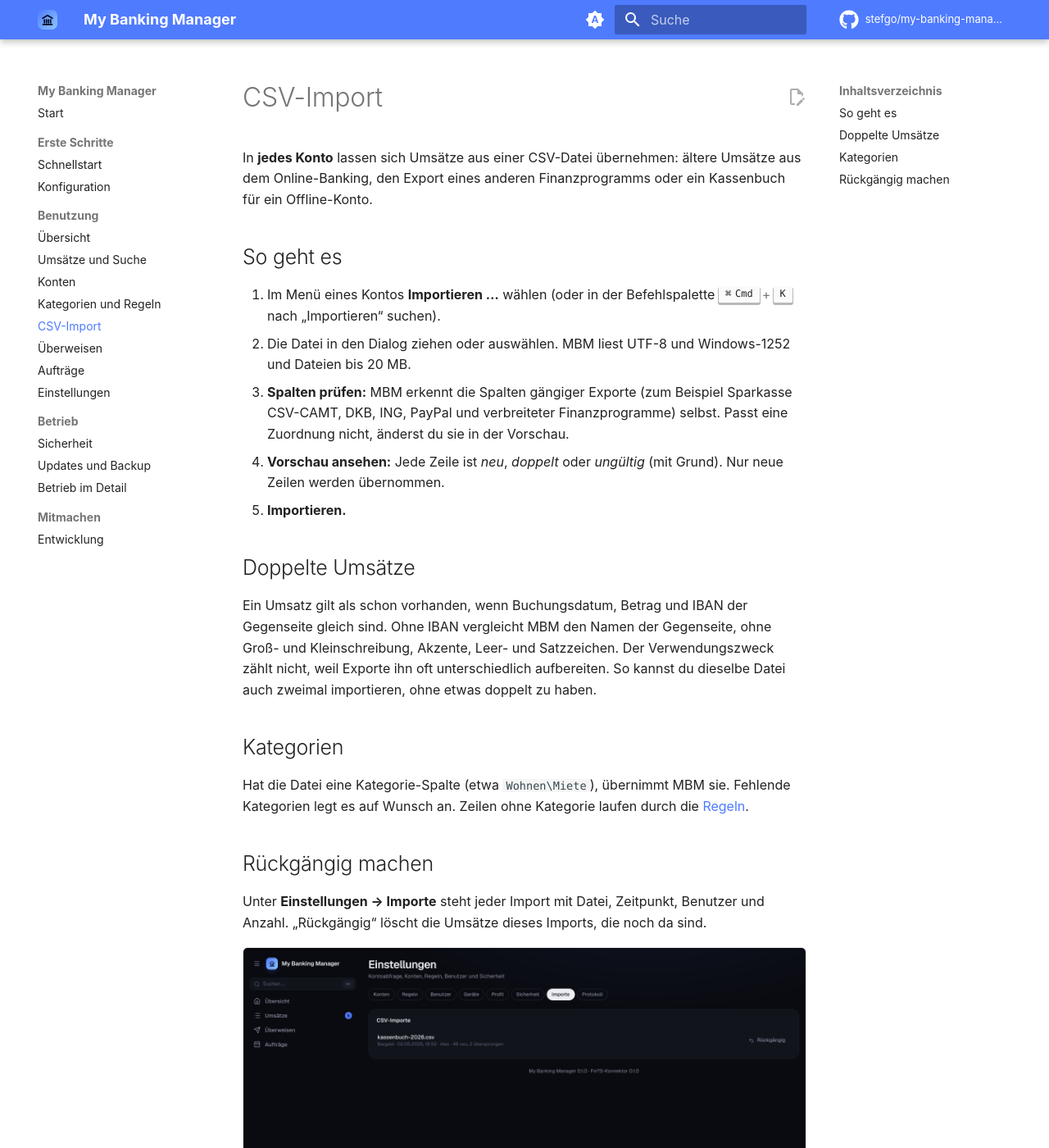
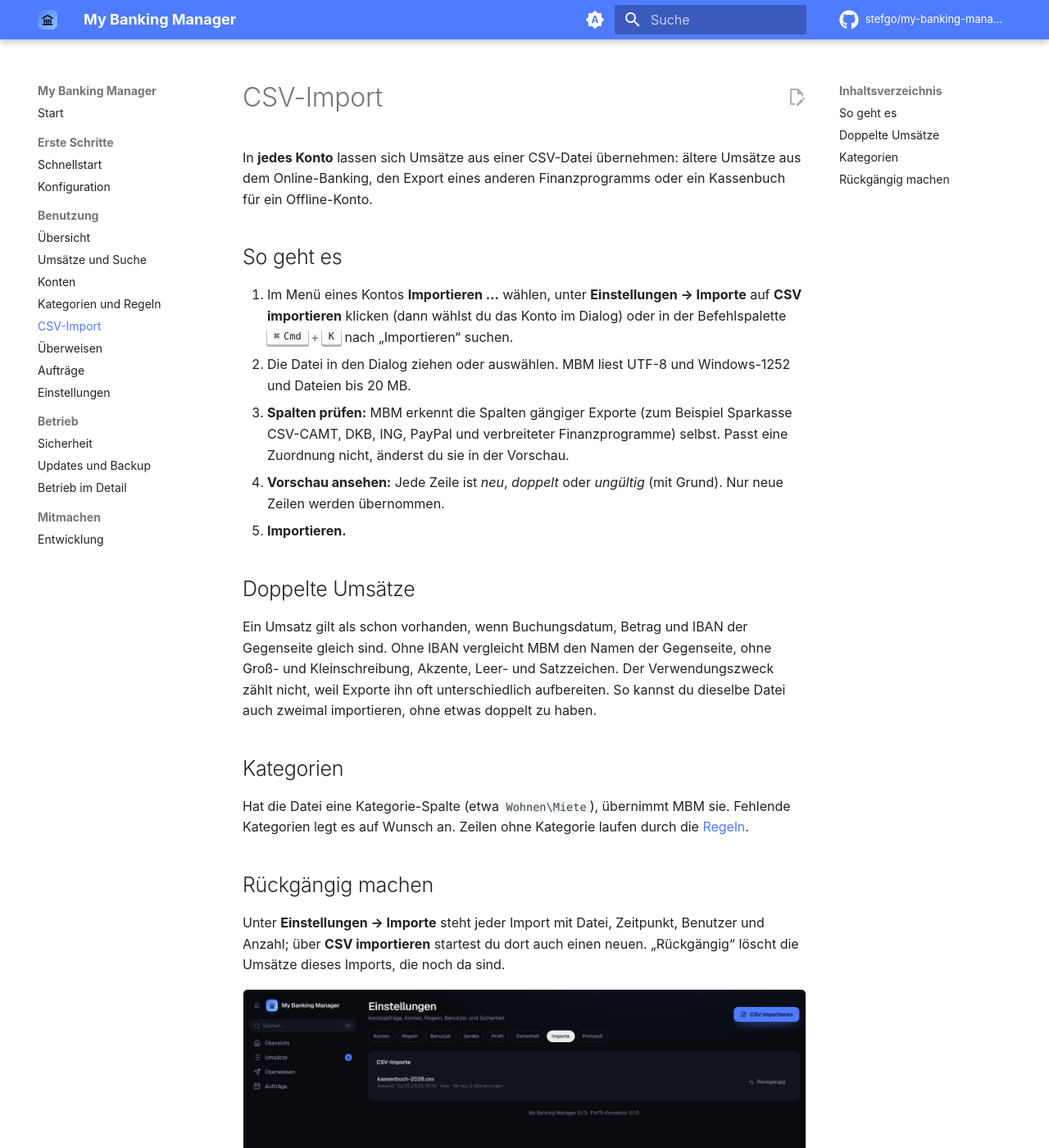
Before and after one commit to stefgo/my-banking-manager, an MkDocs documentation site: the page built from docs/guide/import.md, in a window 1280 px wide and 1400 px high. Shown: the whole window at 82% size. Built offline with MkDocs 1.6.1 and Material for MkDocs 9.7.7, drawn with Linux system fonts in a browser that asks for light colours; comment, search, counter and statistics services are not loaded.

Commit message:
feat(import): CSV-Import aus Einstellungen → Importe starten
Der Reiter „Importe“ hat oben rechts den Knopf „CSV importieren“. Er öffnet
den Import-Dialog ohne vorgewähltes Konto; das Konto wird im Dialog gewählt.
Doku, Screenshot und Release-Notiz sind angepasst.

Co-Authored-By: Claude Opus 5.5 <noreply@anthropic.com>

```diff
--- a/docs/guide/import.md
+++ b/docs/guide/import.md
@@ -6,8 +6,9 @@ Offline-Konto.
 
 ## So geht es
 
-1. Im Menü eines Kontos **Importieren …** wählen (oder in der Befehlspalette ++cmd+k++ nach
-   „Importieren“ suchen).
+1. Im Menü eines Kontos **Importieren …** wählen, unter **Einstellungen → Importe** auf
+   **CSV importieren** klicken (dann wählst du das Konto im Dialog) oder in der Befehlspalette
+   ++cmd+k++ nach „Importieren“ suchen.
 2. Die Datei in den Dialog ziehen oder auswählen. MBM liest UTF-8 und Windows-1252 und Dateien bis
    20 MB.
 3. **Spalten prüfen:** MBM erkennt die Spalten gängiger Exporte (zum Beispiel Sparkasse CSV-CAMT,
@@ -31,7 +32,8 @@ legt es auf Wunsch an. Zeilen ohne Kategorie laufen durch die [Regeln](kategorie
 
 ## Rückgängig machen
 
-Unter **Einstellungen → Importe** steht jeder Import mit Datei, Zeitpunkt, Benutzer und Anzahl.
+Unter **Einstellungen → Importe** steht jeder Import mit Datei, Zeitpunkt, Benutzer und Anzahl;
+über **CSV importieren** startest du dort auch einen neuen.
 „Rückgängig“ löscht die Umsätze dieses Imports, die noch da sind.
 
 ![Einstellungen, Importe: ein Import mit Datei und Anzahl](../assets/screenshots/einstellungen-importe-dark.png)
```
Also changed, not shown: .release/next.md (+2 -0 lines), clients/web/src/pages/Settings.tsx (+9 -1 lines), docs/guide/einstellungen.md (+1 -1 lines), docs/assets/screenshots/einstellungen-importe-dark.png.
